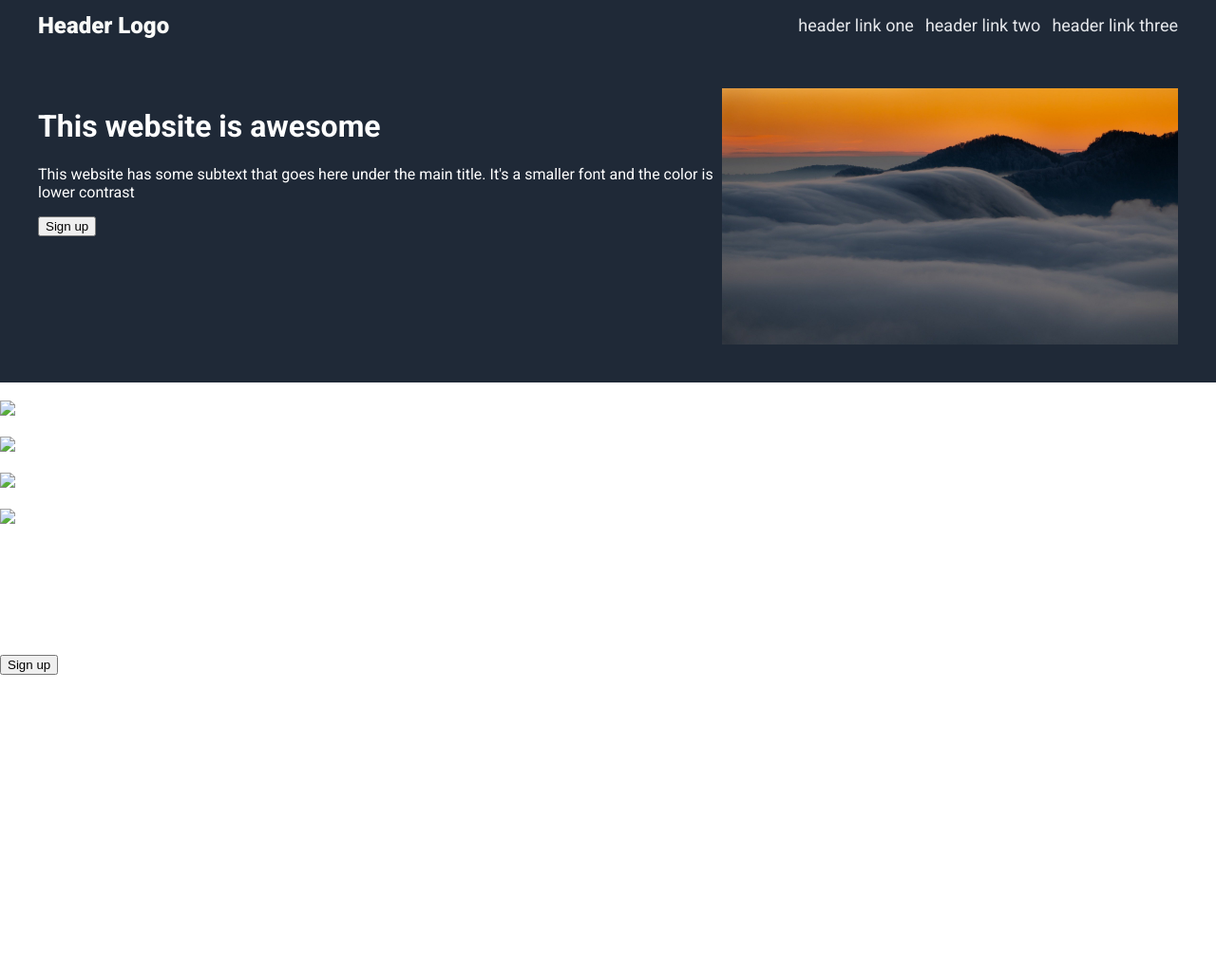
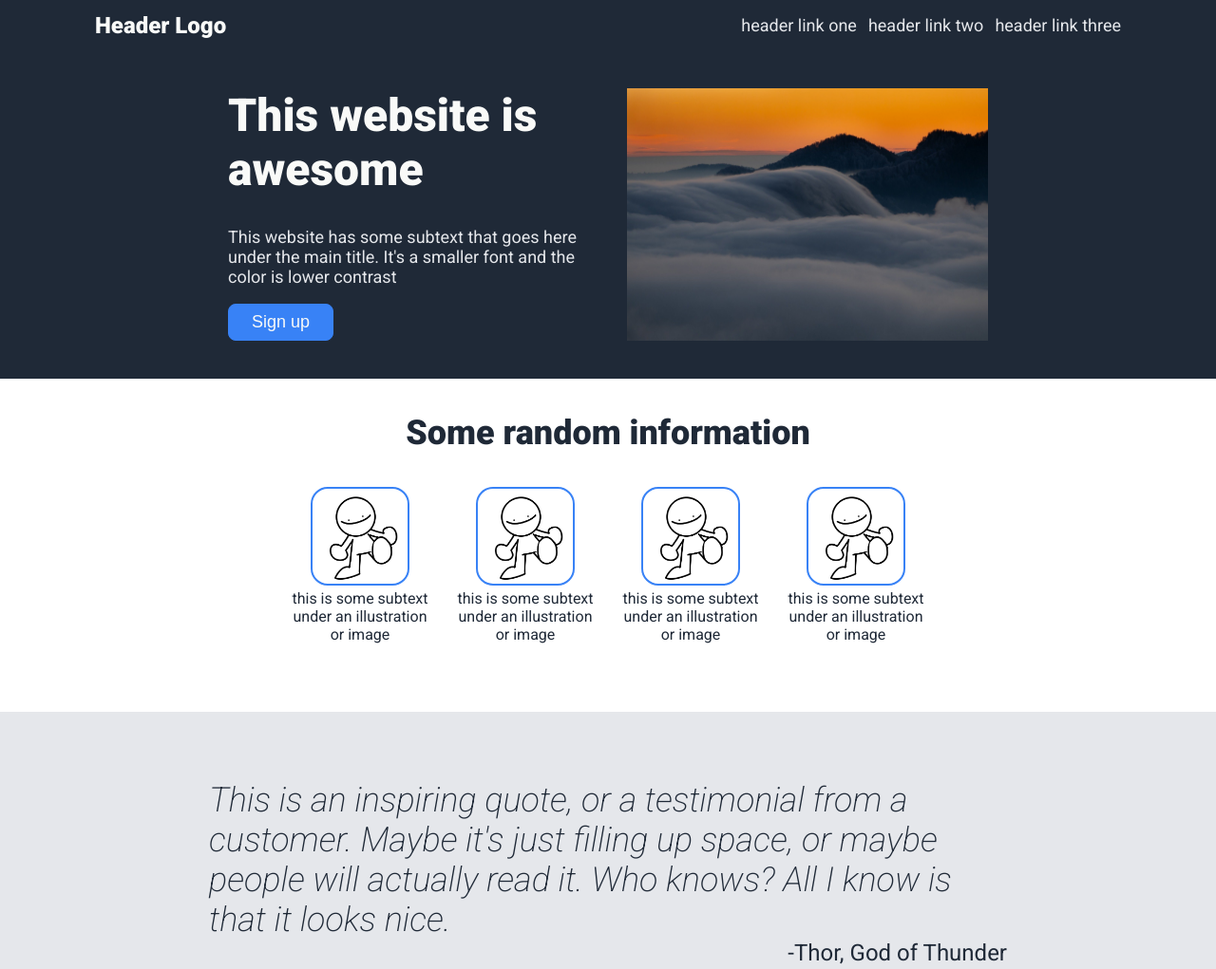
Before and after one commit to LeoIntelisano/company-landing-page, a plain HTML site: page index.html in a window 1280 px wide. Shown: the top 1021 px of the page at 95% size. Before the commit the page ends 800 px from the top, so only its background shows below. Drawn offline with Linux system fonts and the light colour scheme.

Commit message:
Fix yet again previous commit

```diff
--- a/index.html
+++ b/index.html
@@ -23,7 +23,7 @@
             </ul>
         </div>
         <div class="header-about">
-            <div>
+            <div class="header-text">
                 <h1>This website is awesome</h1>
                 <p>This website has some subtext that goes here under the main title.
                     It's a smaller font and the color is lower contrast</p>
@@ -36,33 +36,39 @@
 
     <div class="info-container">
         <div class="info-header">Some random information</div>
-        <div class="info-imgs">
-            <img class="img" src="filler.jpg" alt="img1">
+        <div class="info-img-container">
+            <div>
+                <img class="img" src="images/pfp.png" alt="img1">
                 <div class="info-text">this is some subtext under an illustration or image</div>
             </div>
-        <div class="info-imgs">
-            <img class="img" src="filler.jpg" alt="img2">
+            <div>
+                <img class="img" src="images/pfp.png" alt="img2">
                 <div class="info-text">this is some subtext under an illustration or image</div>
             </div>
-        <div class="info-imgs">
-            <img class="img" src="filler.jpg" alt="img3">
+            <div>
+                <img class="img" src="images/pfp.png" alt="img3">
                 <div class="info-text">this is some subtext under an illustration or image</div>
             </div>
-        <div class="info-imgs">
-            <img class="img" src="filler.jpg" alt="img4">
+            <div>
+                <img class="img" src="images/pfp.png" alt="img4">
                 <div class="info-text">this is some subtext under an illustration or image</div>
+            </div>
         </div>
     </div>
 
     <div class="quote-container">
+        <div class="quote-subcontainer">
             <div class="quote">This is an inspiring quote, or a testimonial from a customer. Maybe it's just filling up
                 space, or maybe people will actually read it. Who knows? All I know is that it looks nice.</div>
             <div class="quote-author">-Thor, God of Thunder</div>
         </div>
+    </div>
 
     <div class="action-msg">
-        <h3>Call to action! It's time!</h3>
-        <div class="acttion-text">Sign up for our product by clicking that button right over there</div>
+        <div class="action-subcontainer">
+            <div class="action-header">Call to action! It's time!</div>
+            <div class="action-text">Sign up for our product by clicking that button right over there</div>
+        </div>
         <button>Sign up</button>
     </div>
 
--- a/style.css
+++ b/style.css
@@ -9,30 +9,24 @@ body {
     justify-content: center;
 }
 
+button {
+    cursor: pointer;
+    padding: 8px 24px;
+    border-radius: 8px;
+  }
+
+/* ------------------ HEADER  ----------- */
+
 .header-container {
     background-color: #1F2937;
-    padding: 0 40px;
+    padding: 0 100px;
 }
 
-.header{
+.header {
     display: flex;
     flex-direction: row;
     justify-content: space-between;
     align-items: center;
-}
-
-.header-about {
-    padding: 40px 0;
-}
-
-img {
-    width:480px; /* you can use % */
-    height: auto;
-}
-
-.header-about {
-    display: flex;
-    flex-direction: row;
 }
 
 .links {
@@ -55,3 +49,151 @@ a {
     font-size: 18px;
     color: #E5E7EB;
 }
+
+
+/* ---------- HERO  ------------*/
+
+.header-about {
+    display: flex;
+    padding: 40px 0;
+    justify-content: center;
+    gap: 40px;
+}
+
+.header-text {
+    flex-basis: 380px;
+    flex-grow: 0;
+}
+
+.header-text h1 {
+    font-size: 48px;
+    color: #F9FAF8;
+    font-weight: 900;
+    margin-top: 0px;
+}
+
+.header-text p {
+    font-size: 18px;
+    color: #E5E7EB;
+}
+
+.header-about img {
+    width: 380px;
+    height: auto;
+}
+
+
+
+.header-text button {
+    background-color: #3882F6;
+    color: #F9FAF8;
+    border: 1px solid #3882F6;
+    font-size: 18px;
+}
+
+
+/* ---------- info section ------------*/
+
+.info-container {
+    background-color: white;
+    text-align: center;
+    margin: 72px;
+}
+
+.info-header {
+    color: #1F2937;
+    font-size: 36px;
+    font-weight: 900;
+    margin-top: -36px;
+    margin-bottom: 36px;
+}
+
+.info-img-container {
+    display: flex;
+    justify-content: center;
+    gap: 24px;
+    flex-wrap: wrap;
+    align-items: center;
+}
+
+.img {
+    border: 2px solid #3882F6;
+    border-radius: 18px;
+    width: 100px;
+    height: auto;
+}
+
+.info-text {
+    max-width: 150px;
+    color: #1F2937;
+}
+
+/* ---------- quote section ------------*/
+
+.quote-container {
+    background-color: #E5E7EB;
+}
+
+.quote-subcontainer {
+    margin: 72px 220px;
+}
+
+.quote {
+    color: #1F2937;
+    font-size: 36px;
+    font-style: italic;
+    font-weight: 200;
+}
+
+.quote-author {
+    text-align: right;
+    color: #1F2937;
+    font-size: 24px;
+}
+
+/* ---------- call to action section ------------*/
+
+.action-msg {
+    margin: 72px 100px;
+    background-color: #3882F6;
+    border-radius: 8px;
+    display: flex;
+    justify-content: space-evenly;
+    align-items: center;
+}
+
+.action-msg button {
+    background-color: #3882F6;
+    border: 1px solid #F9FAF8;
+    color: #F9FAF8;
+    margin: 48px;
+    flex-shrink: 0;
+}
+
+.action-subcontainer {
+    margin: 48px;
+}
+
+.action-header {
+    color: #F9FAF8;
+    font-size: 18px;
+    font-weight: 700;
+}
+
+.action-text {
+    font-size: 12px;
+    color: #E5E7EB;
+}
+
+/* ---------- footer section ------------*/
+
+.footer {
+    background-color: #1F2937;
+}
+
+.footer-text {
+    color: #F9FAF8;
+    font-size: 10px;
+    padding: 24px;
+    text-align: center;
+}
```
Lines whose indentation alone changed are shown as unchanged.
